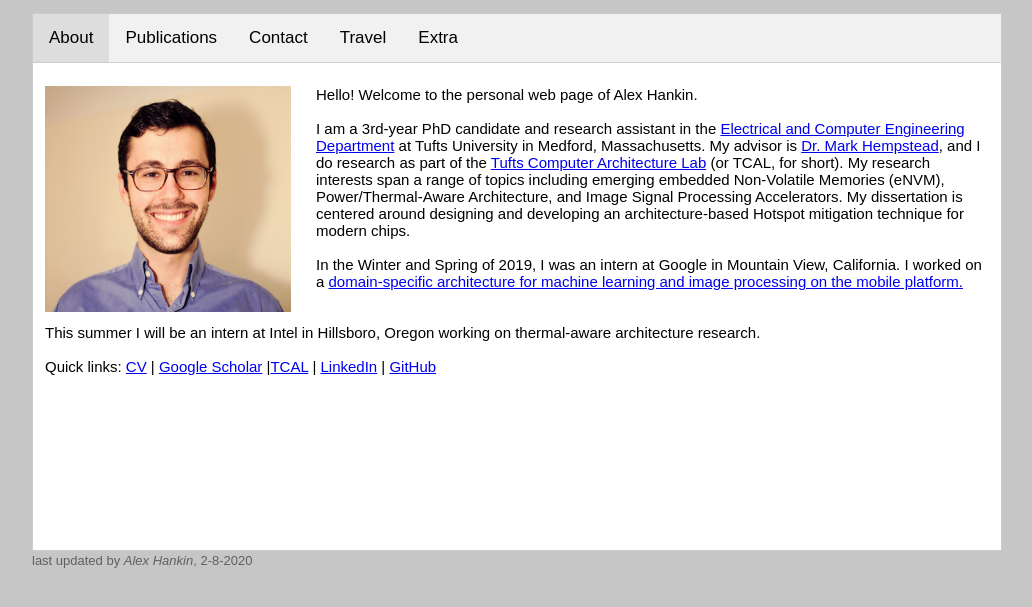
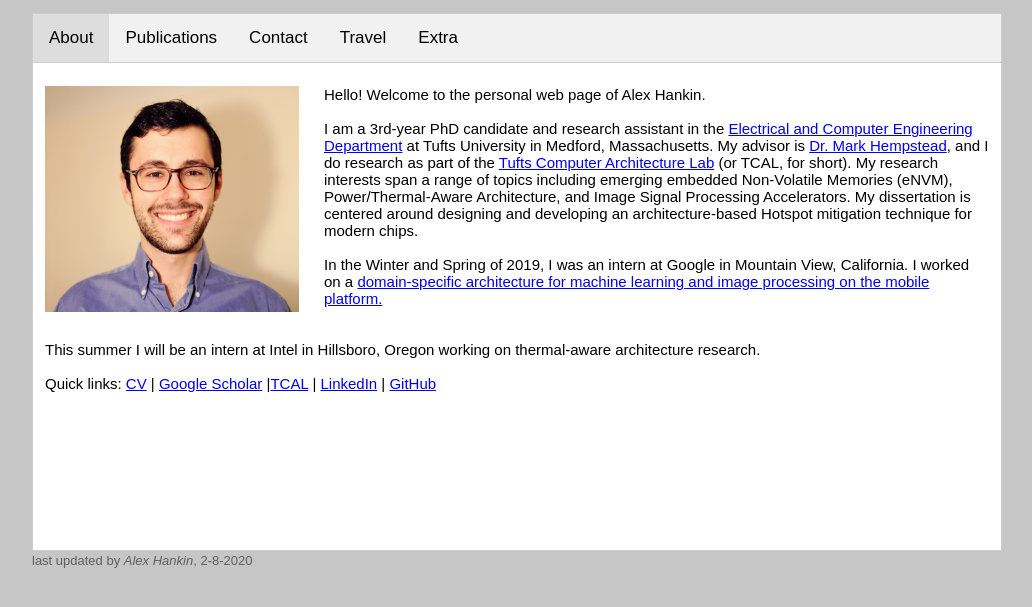
Before and after one commit to hankin0/hankin0.github.io, a Jekyll site: the page built from index.html, in a window 1280 px wide. Shown: the top 607 px of the page, without its empty margins (123-1155 px from the left). Built offline with Jekyll 4.4.1, drawn with Linux system fonts in a browser that asks for light colours.

Commit message:
change pic width

```diff
--- a/index.html
+++ b/index.html
@@ -16,7 +16,7 @@
       <!-- "About" tab -->
       <div id="About" class="tabcontent">
       <br>
-        <img class="ex2" src="images/Alex_edit_crop_scaled.png" width='246' height='226' align="left">
+        <img class="ex2" src="images/Alex_edit_crop_scaled.png" width='254' height='226' align="left">
 	    Hello! Welcome to the personal web page of Alex Hankin.<br><br>
 	    I am a 3rd-year PhD candidate and research assistant in the <a
             href="https://engineering.tufts.edu/ece/">Electrical and Computer Engineering
```
